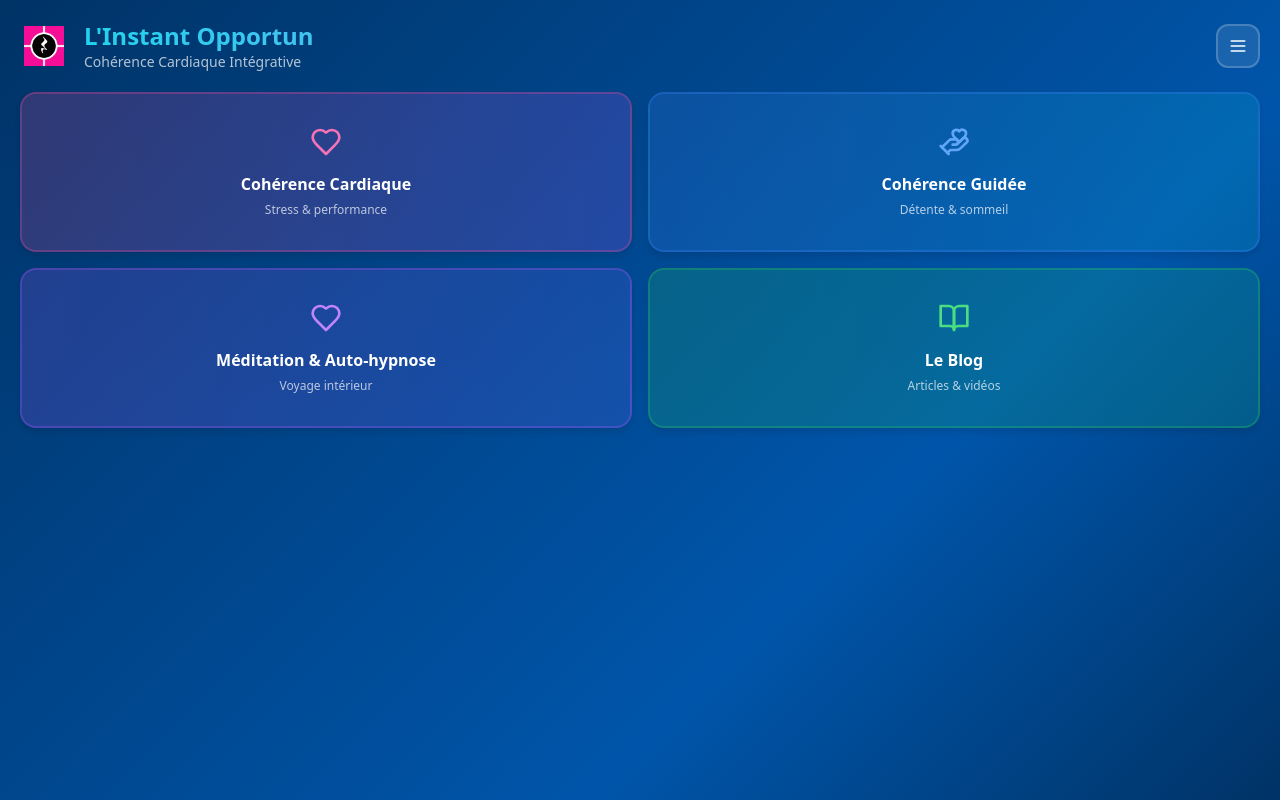
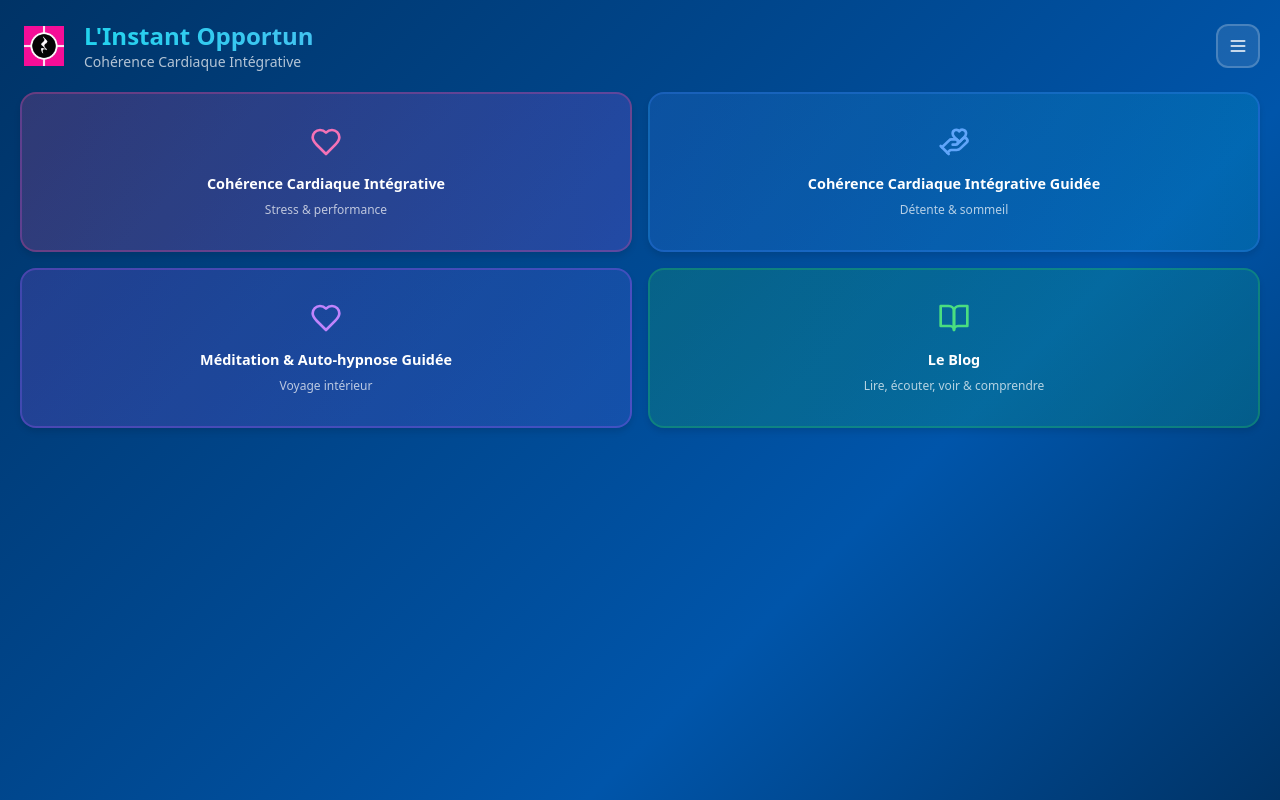
Before and after one commit to TITCLAIRE/lyne-up, a React (Vite) app: page / in a window 1280 px wide. Built offline with nearby package versions, Linux system fonts and the light colour scheme.

Commit message:
Modifier les titres des cartes

```diff
--- a/src/index.css
+++ b/src/index.css
@@ -414,7 +414,7 @@
 .home-card h2 {
   font-weight: bold;
   margin-bottom: 0.5rem;
-  font-size: 1rem;
+  font-size: 0.9rem;
   line-height: 1.25rem;
 }
 
--- a/src/pages/HomeScreen.jsx
+++ b/src/pages/HomeScreen.jsx
@@ -10,7 +10,7 @@ export default function HomeScreen() {
         <Link to="/intro/libre" className="home-card bg-gradient-to-r from-pink-500/20 to-purple-500/20 border-2 border-pink-500/30">
           <div className="flex flex-col items-center justify-center h-full p-6 text-center">
             <Heart size={32} className="mb-4 text-pink-400" />
-            <h2 className="text-lg font-bold mb-1">Cohérence Cardiaque</h2>
+            <h2 className="text-lg font-bold mb-1">Cohérence Cardiaque Intégrative</h2>
             <span className="text-white/70 text-xs">Stress & performance</span>
           </div>
         </Link>
@@ -18,7 +18,7 @@ export default function HomeScreen() {
         <Link to="/intro/guidees" className="home-card bg-gradient-to-r from-blue-500/20 to-cyan-500/20 border-2 border-blue-500/30">
           <div className="flex flex-col items-center justify-center h-full p-6 text-center">
             <HandHeart size={32} className="mb-4 text-blue-400" />
-            <h2 className="text-lg font-bold mb-1">Cohérence Guidée</h2>
+            <h2 className="text-lg font-bold mb-1">Cohérence Cardiaque Intégrative Guidée</h2>
             <span className="text-white/70 text-xs">Détente & sommeil</span>
           </div>
         </Link>
@@ -26,7 +26,7 @@ export default function HomeScreen() {
         <Link to="/intro/voyage" className="home-card bg-gradient-to-r from-purple-500/20 to-indigo-500/20 border-2 border-purple-500/30">
           <div className="flex flex-col items-center justify-center h-full p-6 text-center">
             <Heart size={32} className="mb-4 text-purple-400" />
-            <h2 className="text-lg font-bold mb-1">Méditation & Auto-hypnose</h2>
+            <h2 className="text-lg font-bold mb-1">Méditation & Auto-hypnose Guidée</h2>
             <span className="text-white/70 text-xs">Voyage intérieur</span>
           </div>
         </Link>
@@ -35,7 +35,7 @@ export default function HomeScreen() {
           <div className="flex flex-col items-center justify-center h-full p-6 text-center">
             <BookOpen size={32} className="mb-4 text-green-400" />
             <h2 className="text-lg font-bold mb-1">Le Blog</h2>
-            <span className="text-white/70 text-xs">Articles & vidéos</span>
+            <span className="text-white/70 text-xs">Lire, écouter, voir & comprendre</span>
           </div>
         </Link>
       </div>
```
